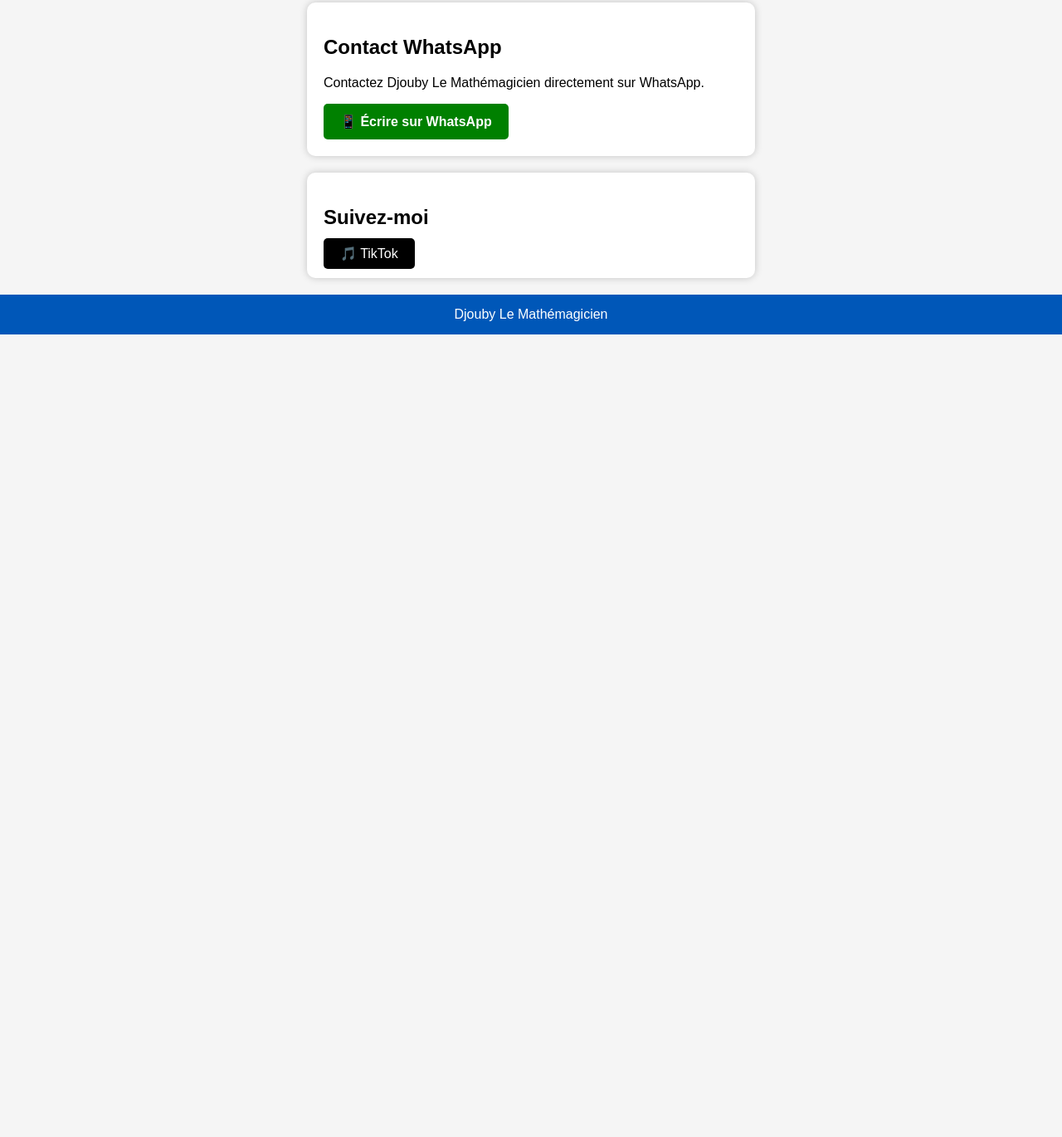
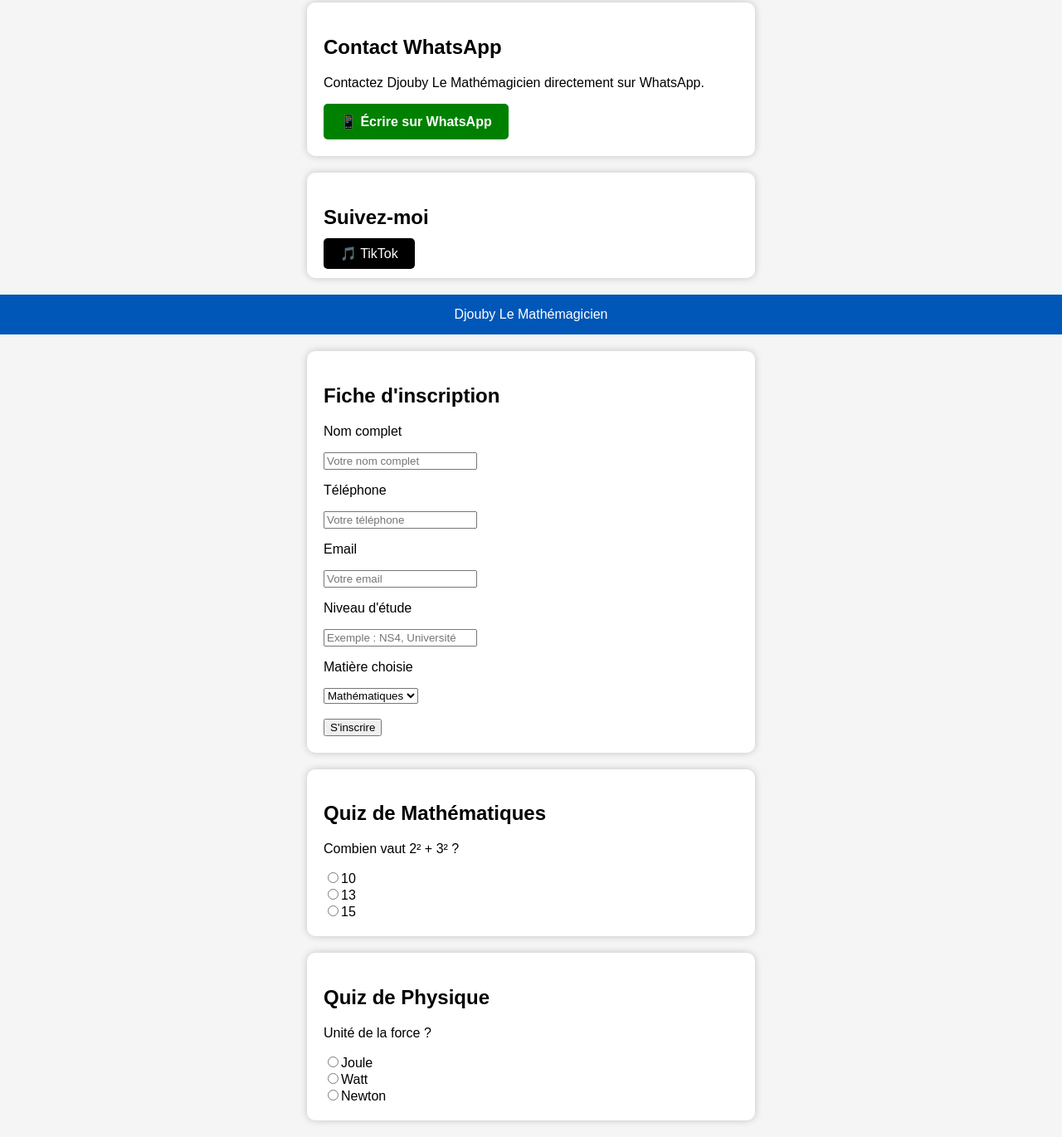
Before and after one commit to mdjouby509/djoubyquiz, a plain HTML site: page index.html in a window 1280 px wide. Shown: the part 1373-2743 px from the top of the page at 83% size. Before the commit the page ends 1776 px from the top, so only its background shows below. Drawn offline with Linux system fonts and the light colour scheme.

Commit message:
Add registration form and subject quizzes
Added registration form and quizzes for Math and Physics.

```diff
--- a/index.html
+++ b/index.html
@@ -188,6 +188,67 @@ style="background:black;color:white;padding:10px 20px;text-decoration:none;borde
 <footer>
 Djouby Le Mathémagicien
 </footer>
+<div class="card">
+
+<h2>Fiche d'inscription</h2>
+
+<form>
+
+<p>Nom complet</p>
+<input type="text" placeholder="Votre nom complet">
+
+<p>Téléphone</p>
+<input type="text" placeholder="Votre téléphone">
+
+<p>Email</p>
+<input type="email" placeholder="Votre email">
+
+<p>Niveau d'étude</p>
+<input type="text" placeholder="Exemple : NS4, Université">
+
+<p>Matière choisie</p>
+
+<select>
+<option>Mathématiques</option>
+<option>Physique</option>
+</select>
+
+<br><br>
+
+<button type="submit">
+S'inscrire
+</button>
+
+</form>
+
+</div>
+  </div>
+
+<div class="card">
+
+<h2>Quiz de Mathématiques</h2>
+
+<p>Combien vaut 2² + 3² ?</p>
+
+<input type="radio" name="q1">10<br>
+<input type="radio" name="q1">13<br>
+<input type="radio" name="q1">15<br>
+
+</div>
+
+<div class="card">
+
+<h2>Quiz de Physique</h2>
+
+<p>Unité de la force ?</p>
+
+<input type="radio" name="q2">Joule<br>
+<input type="radio" name="q2">Watt<br>
+<input type="radio" name="q2">Newton<br>
+
+</div>
 
 </body>
 </html>
+</body>
+</html>
```
